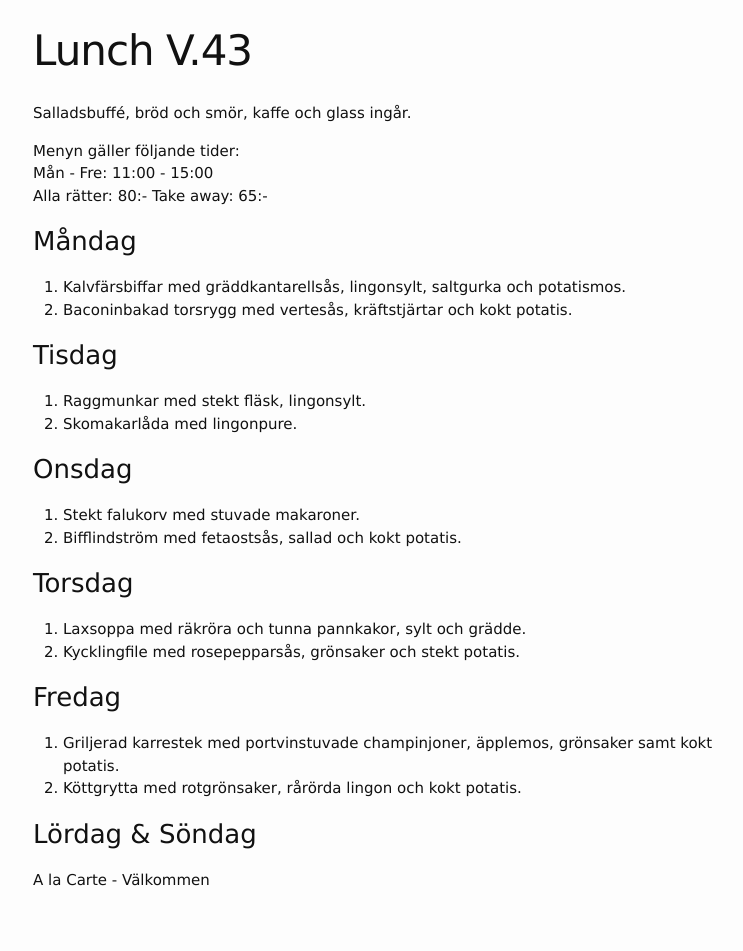
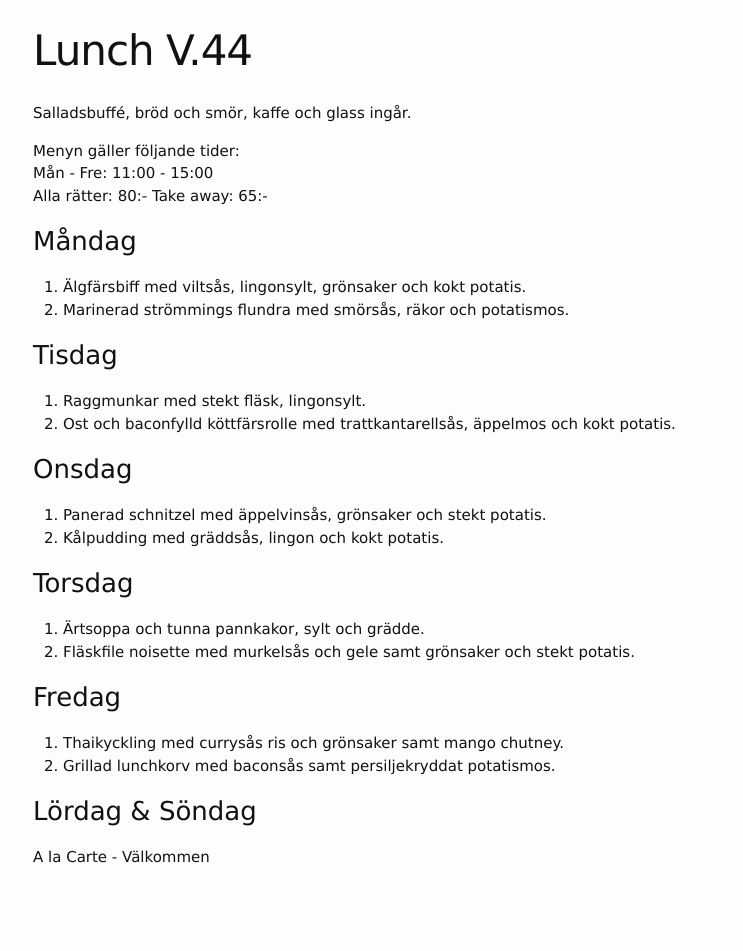
Before and after one commit to FarInn62/farinn62.github.io, a Jekyll site: the page built from lunch.md, in a window 1280 px wide. Shown: the whole page, without its empty margins (237-980 px from the left). Built offline with Jekyll 4.4.1, drawn with Linux system fonts in a browser that asks for light colours; after the commit the page ends 929 px from its top, so only the background shows below that.

Commit message:
Update lunch.md

```diff
--- a/lunch.md
+++ b/lunch.md
@@ -1,6 +1,6 @@
 ---
 layout: foodmenu
-title: Lunch V.43
+title: Lunch V.44
 permalink: /lunch/
 published: true
 ---
@@ -12,28 +12,28 @@ Alla rätter: 80:- Take away: 65:-
 
 ### Måndag
 
-1. Kalvfärsbiffar med gräddkantarellsås, lingonsylt, saltgurka och potatismos.
-2. Baconinbakad torsrygg med vertesås, kräftstjärtar och kokt potatis.
+1. Älgfärsbiff med viltsås, lingonsylt, grönsaker och kokt potatis.
+2. Marinerad strömmings flundra med smörsås, räkor och potatismos.
 
 ### Tisdag
 
 1. Raggmunkar med stekt fläsk, lingonsylt.
-2. Skomakarlåda med lingonpure.
+2. Ost och baconfylld köttfärsrolle med trattkantarellsås, äppelmos och kokt potatis.
 
 ### Onsdag
 
-1. Stekt falukorv med stuvade makaroner.
-2. Bifflindström med fetaostsås, sallad och kokt potatis.
+1. Panerad schnitzel med äppelvinsås, grönsaker och stekt potatis.
+2. Kålpudding med gräddsås, lingon och kokt potatis.
 
 ### Torsdag
 
- 1. Laxsoppa med räkröra och tunna pannkakor, sylt och grädde.
- 2. Kycklingfile med rosepepparsås, grönsaker och stekt potatis.
+ 1. Ärtsoppa och tunna pannkakor, sylt och grädde.
+ 2. Fläskfile noisette med murkelsås och gele samt grönsaker och stekt potatis.
 
 ### Fredag
 
-1. Griljerad karrestek med portvinstuvade champinjoner, äpplemos, grönsaker samt kokt potatis.
-2. Köttgrytta med rotgrönsaker, rårörda lingon och kokt potatis.
+1. Thaikyckling med currysås ris och grönsaker samt mango chutney.
+2. Grillad lunchkorv med baconsås samt persiljekryddat potatismos.
 
 ### Lördag & Söndag
 A la Carte - Välkommen
```
